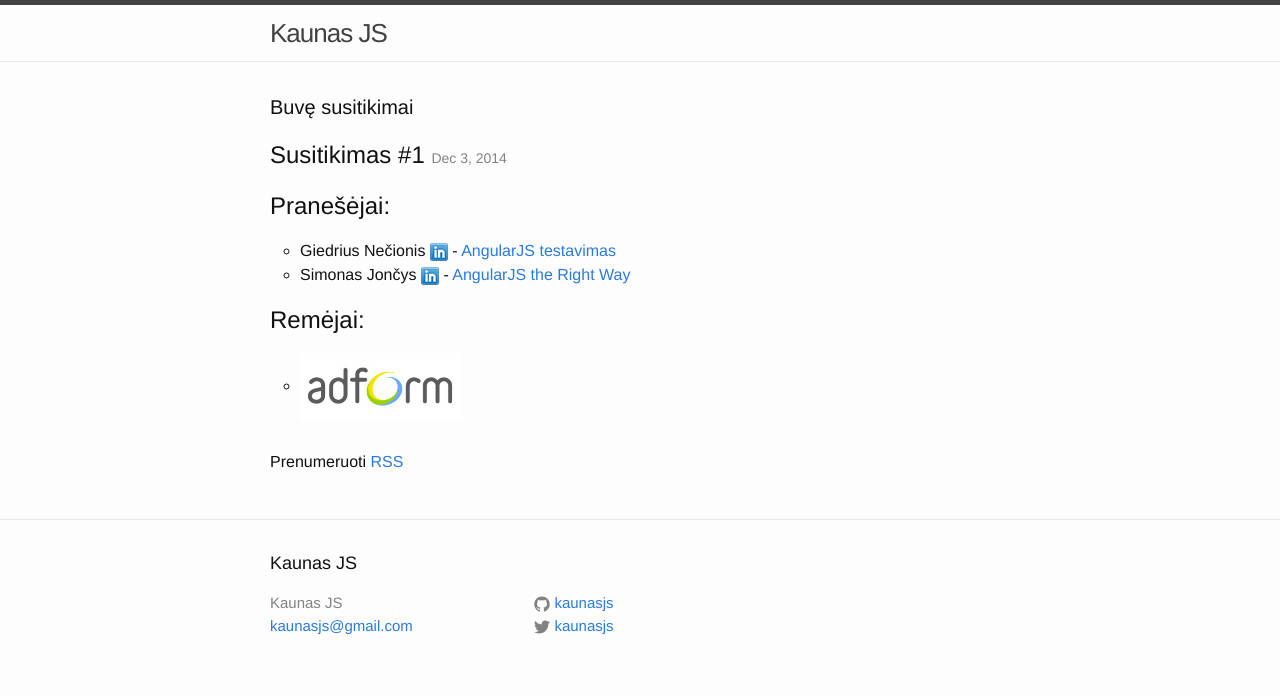
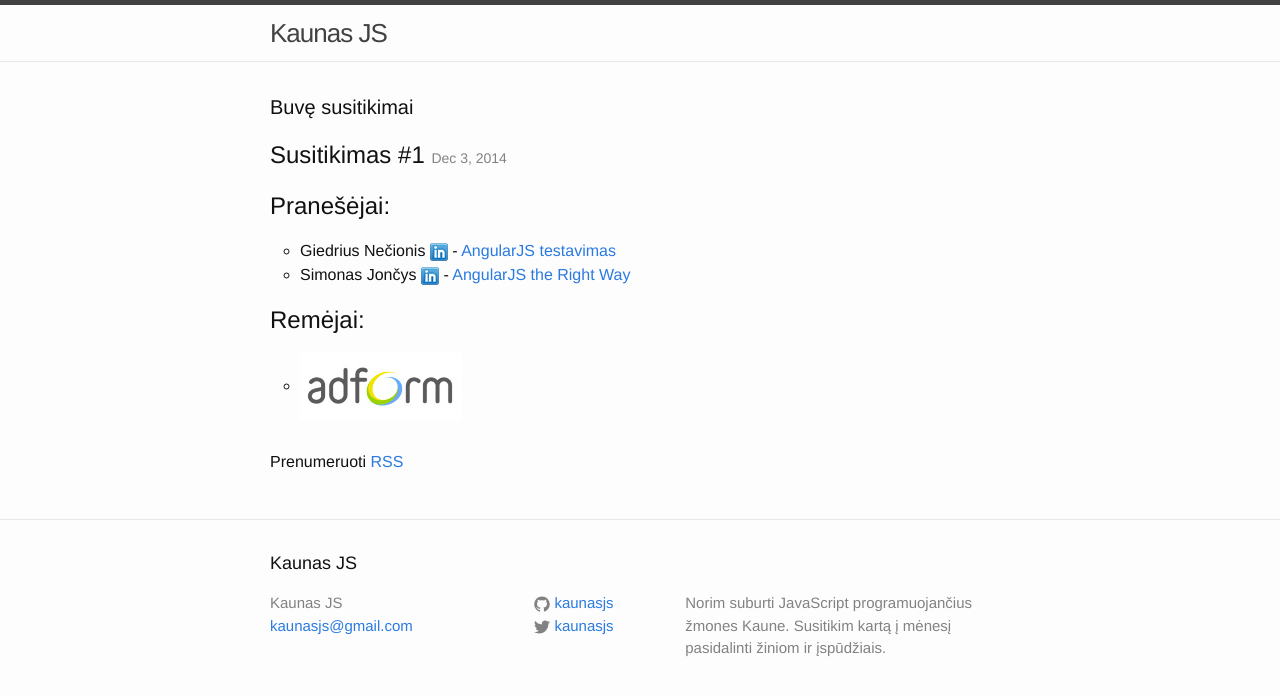
Before and after one commit to kaunasjs/website, a Jekyll site: the page built from index.html, in a window 1280 px wide. Shown: the top 696 px of the page. Built offline with Jekyll 4.4.1, drawn with Linux system fonts in a browser that asks for light colours.

```diff
--- a/_config.yml
+++ b/_config.yml
@@ -1,7 +1,9 @@
 # Site settings
 title: Kaunas JS
 email: kaunasjs@gmail.com
-description: > # none
+description: > #
+  Norim suburti JavaScript programuojančius žmones Kaune. Susitikim
+  kartą į mėnesį pasidalinti žiniom ir įspūdžiais.
 baseurl: "" # the subpath of your site, e.g. /blog/
 url: "http://kaunasjs.lt" # the base hostname & protocol for your site
 twitter_username: kaunasjs
```
